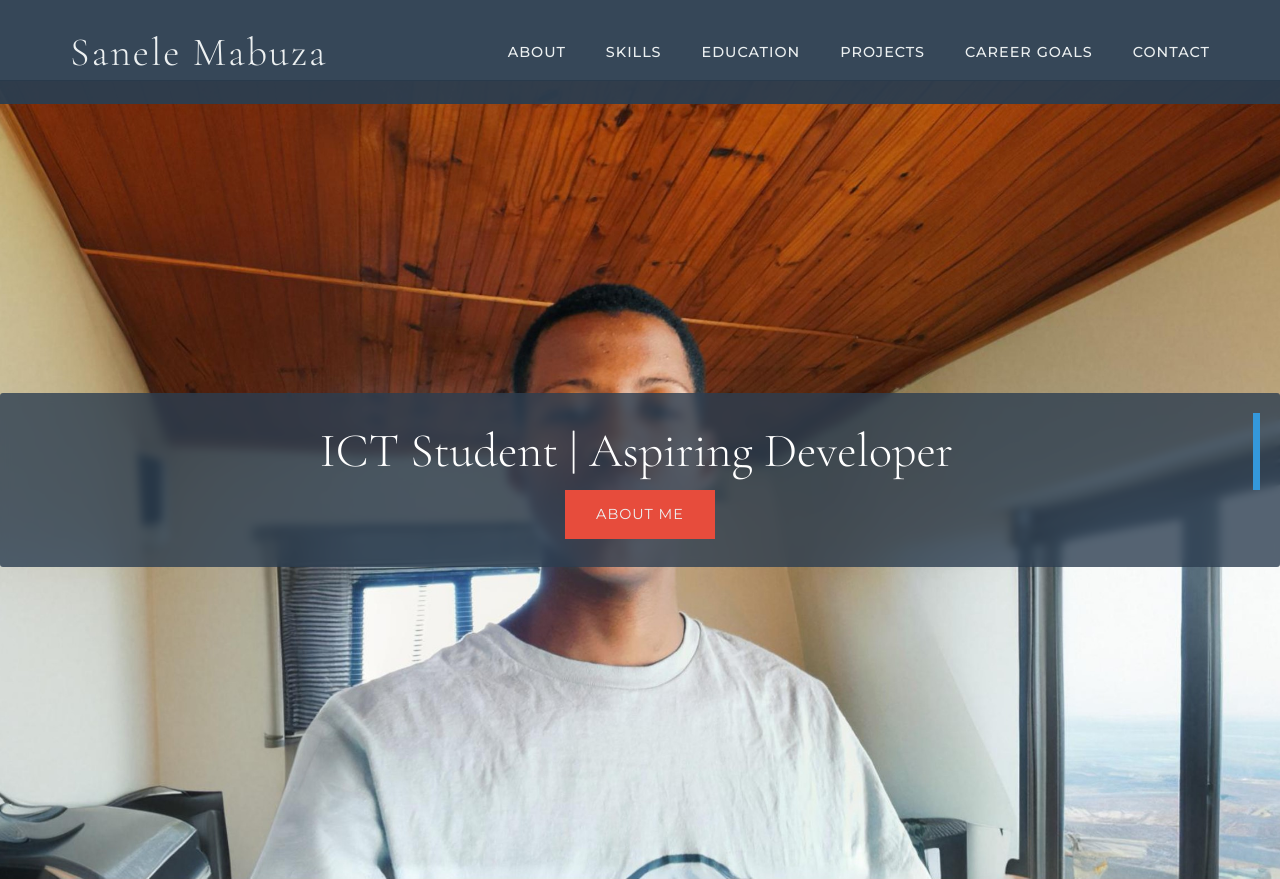
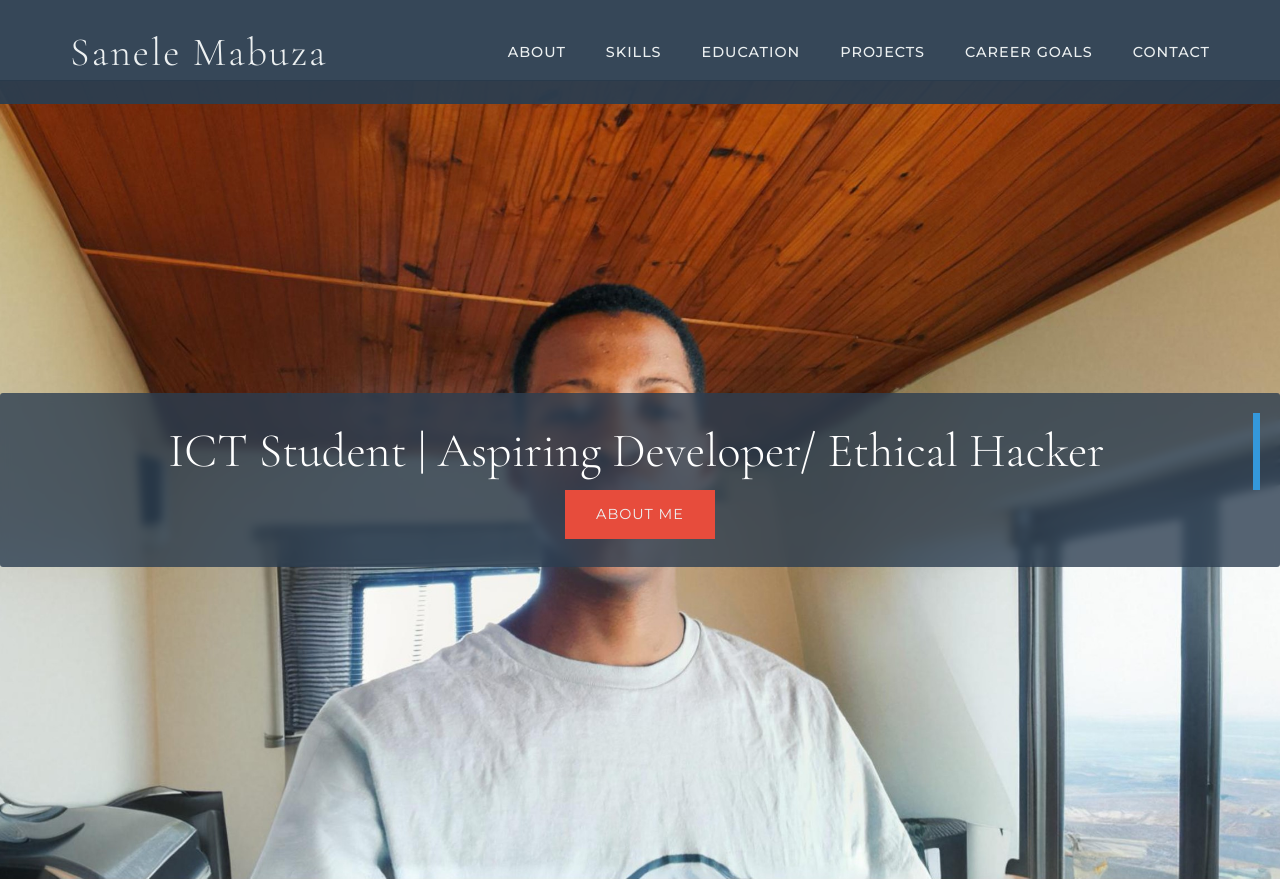
Before and after one commit to Sanele4848/My-Portfolio, a plain HTML site: page index.html in a window 1280 px wide. Shown: the top 879 px of the page. Drawn offline with nearby package versions, Linux system fonts and the light colour scheme.

Commit message:
Update index.html

```diff
--- a/index.html
+++ b/index.html
@@ -4,7 +4,7 @@
   <meta charset="UTF-8">
   <meta name="viewport" content="width=device-width, initial-scale=1.0">
   <link href="https://fonts.googleapis.com/css2?family=Cormorant+Garamond:wght@300;400;600&family=Montserrat:wght@300;400;500&display=swap" rel="stylesheet">
-  <title>Sanele Mabuza - ICT Student & Aspiring Developer</title>
+  <title>Sanele Mabuza - ICT Student & Aspiring Developer/ Ethical Hacker</title>
   <link rel="stylesheet" href="assets/css/styles.css">
   <script src="assets/js/script.js" defer></script>
 </head>
@@ -38,7 +38,7 @@
   <div class="parallax-bg" style="background-image: url('assets/img/Untitled Project.jpg');">
     <div class="parallax-content">
       <h2>
-        ICT Student | Aspiring Developer
+        ICT Student | Aspiring Developer/ Ethical Hacker
       </h2>
       <a href="#about" class="btn">About Me</a>
     </div>
```
